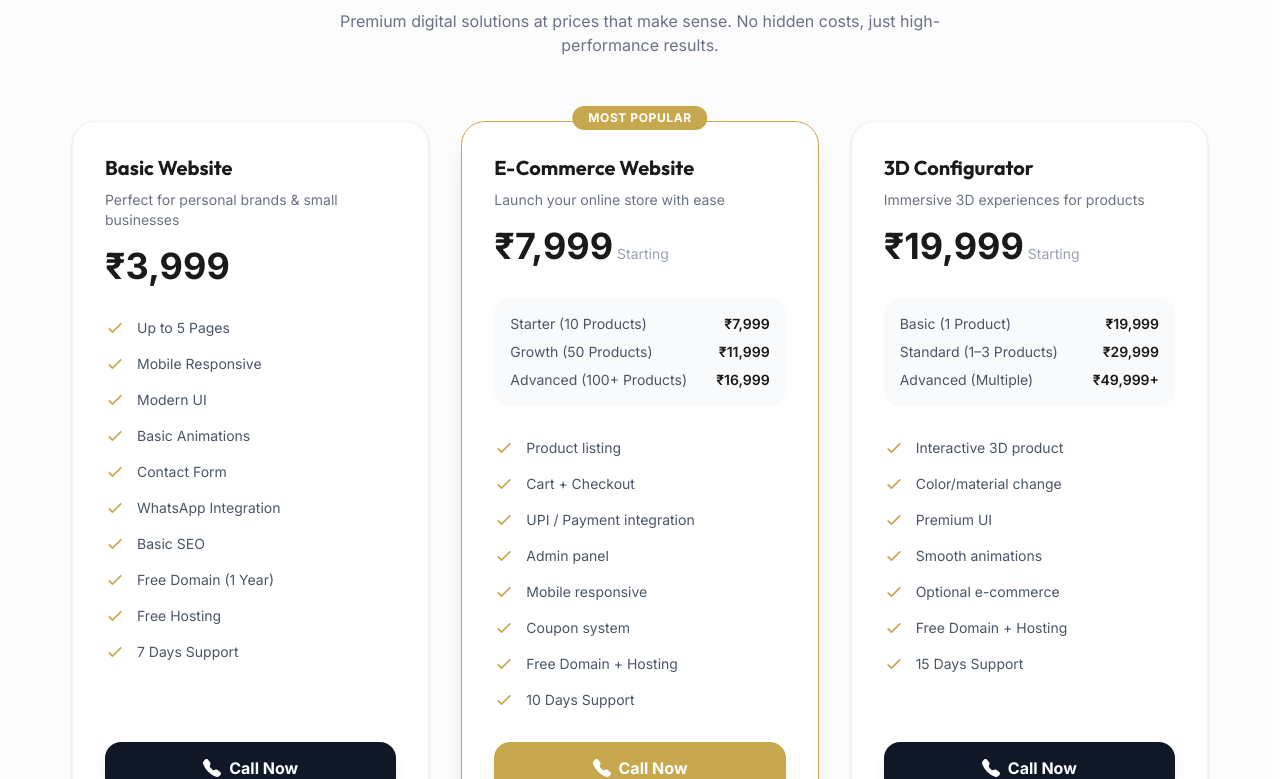
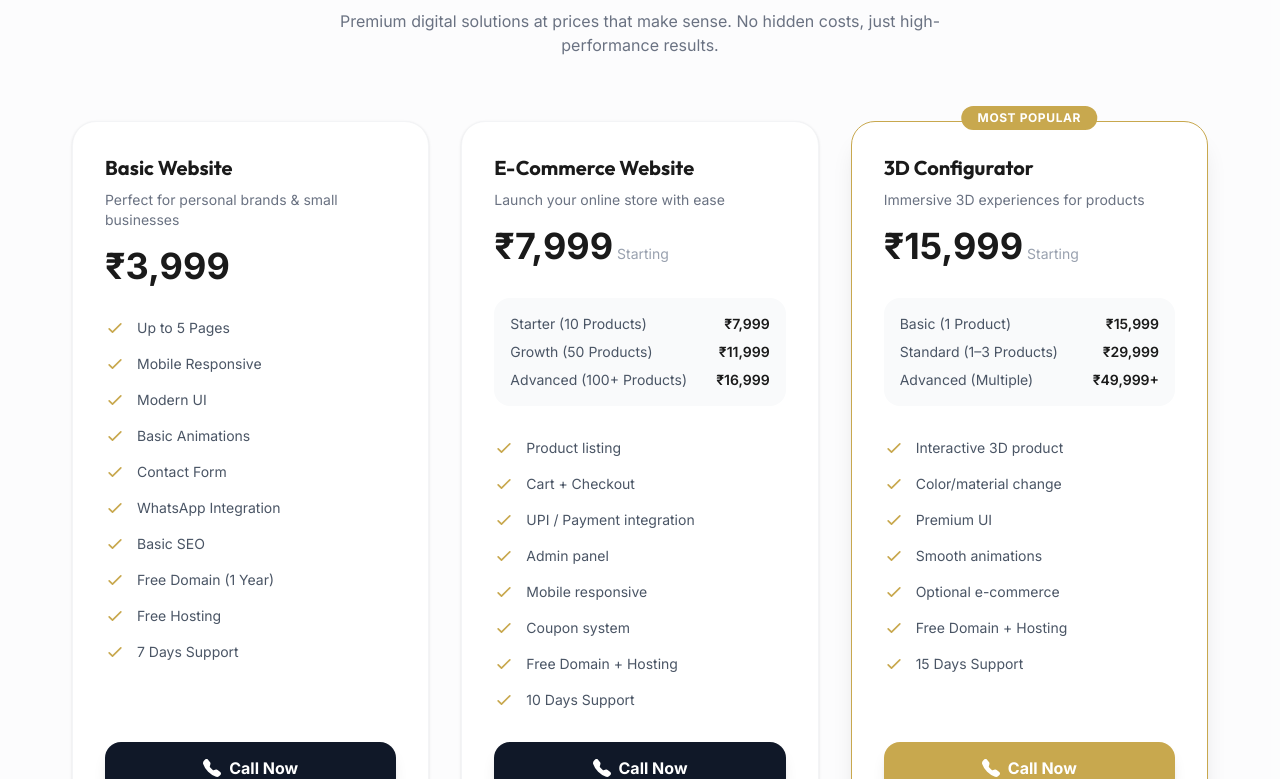
Before and after one commit to saulgoodmanvenus-dot/PrettyForge-Studios, a React (Vite) app: page / in a window 1280 px wide. Shown: the part 1821-2600 px from the top of the page. Built offline with nearby package versions, Linux system fonts and the light colour scheme.

Commit message:
Update Pricing.jsx

```diff
--- a/src/components/Pricing.jsx
+++ b/src/components/Pricing.jsx
@@ -25,7 +25,6 @@
     name: "E-Commerce Website",
     price: "₹7,999",
     tagline: "Launch your online store with ease",
-    isPopular: true,
     plans: [
       { label: "Starter (10 Products)", price: "₹7,999" },
       { label: "Growth (50 Products)", price: "₹11,999" },
@@ -47,10 +46,11 @@
   },
   {
     name: "3D Configurator",
-    price: "₹19,999",
+    price: "₹15,999",
     tagline: "Immersive 3D experiences for products",
+    isPopular: true,
     plans: [
-      { label: "Basic (1 Product)", price: "₹19,999" },
+      { label: "Basic (1 Product)", price: "₹15,999" },
       { label: "Standard (1–3 Products)", price: "₹29,999" },
       { label: "Advanced (Multiple)", price: "₹49,999+" }
     ],
```
